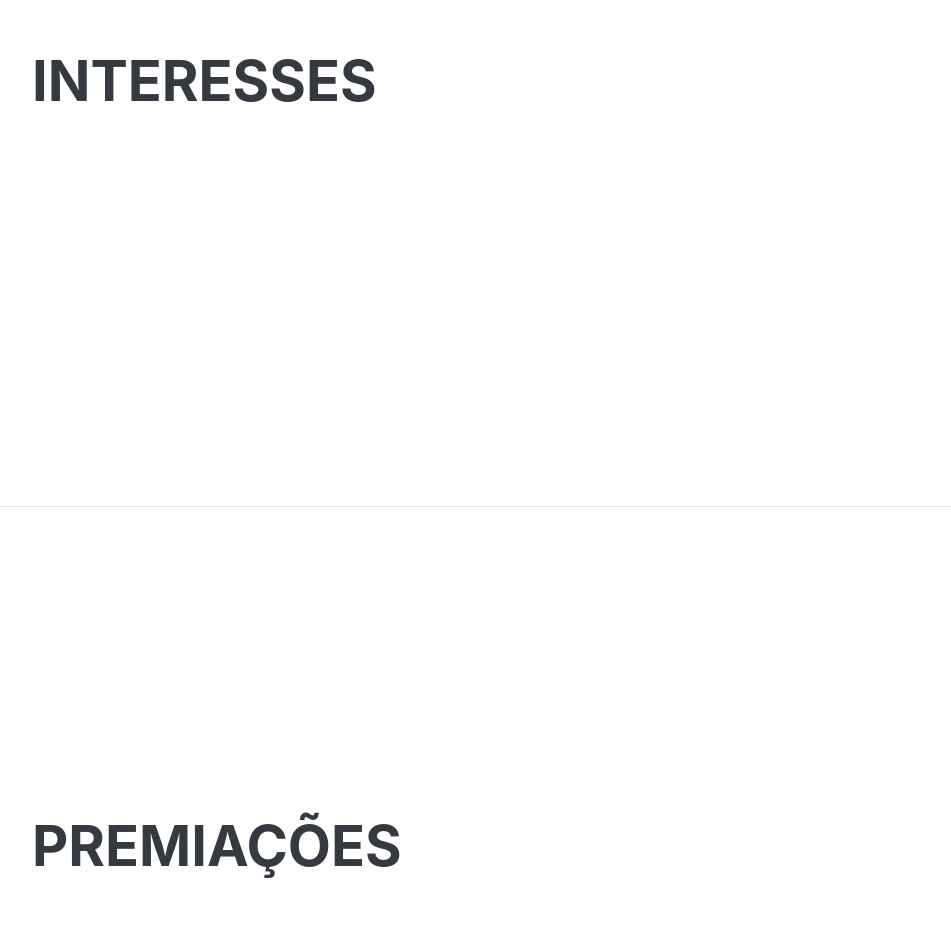
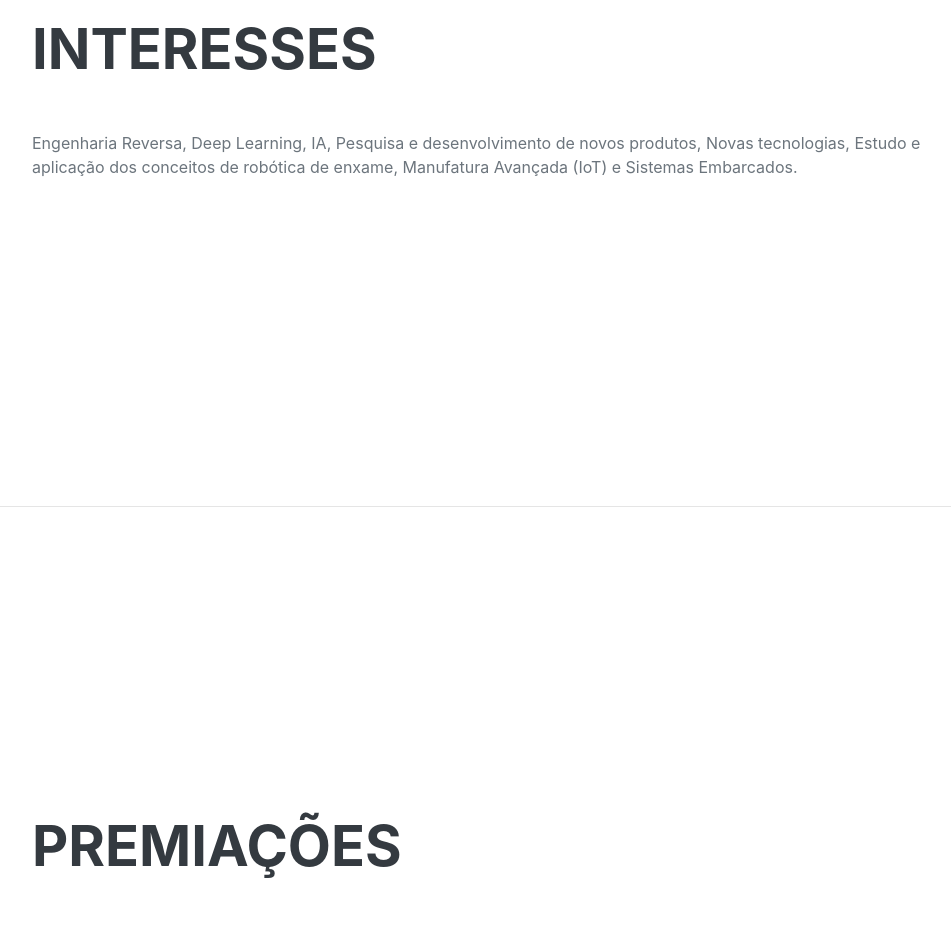
Before and after one commit to carlosemsantana/carlosemsantana.github.io, a plain HTML site: page index.html in a window 1280 px wide. Shown: the part 4080-5011 px from the top of the page, without its empty margins (288-1239 px from the left). Drawn offline with nearby package versions, Linux system fonts and the light colour scheme; a web font is replaced by a local one.

Commit message:
Atualizar

```diff
--- a/index.html
+++ b/index.html
@@ -193,7 +193,7 @@
             <section class="resume-section" id="interests">
                 <div class="resume-section-content">
                     <h2 class="mb-5">Interesses</h2>
-                    <p> </p>
+                    <p>Engenharia Reversa, Deep Learning, IA, Pesquisa e desenvolvimento de novos produtos, Novas tecnologias, Estudo e aplicação dos conceitos de robótica de enxame, Manufatura Avançada (IoT) e Sistemas Embarcados.   </p>
                     <p class="mb-0"> </p>
                 </div>
             </section>
```
